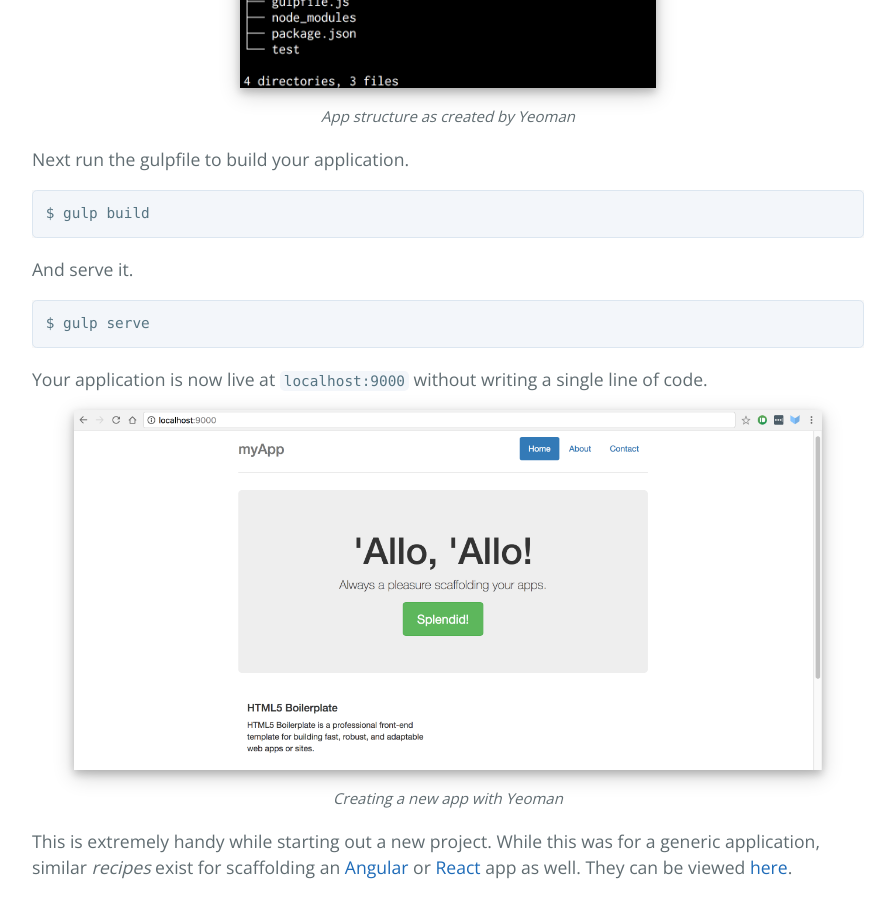
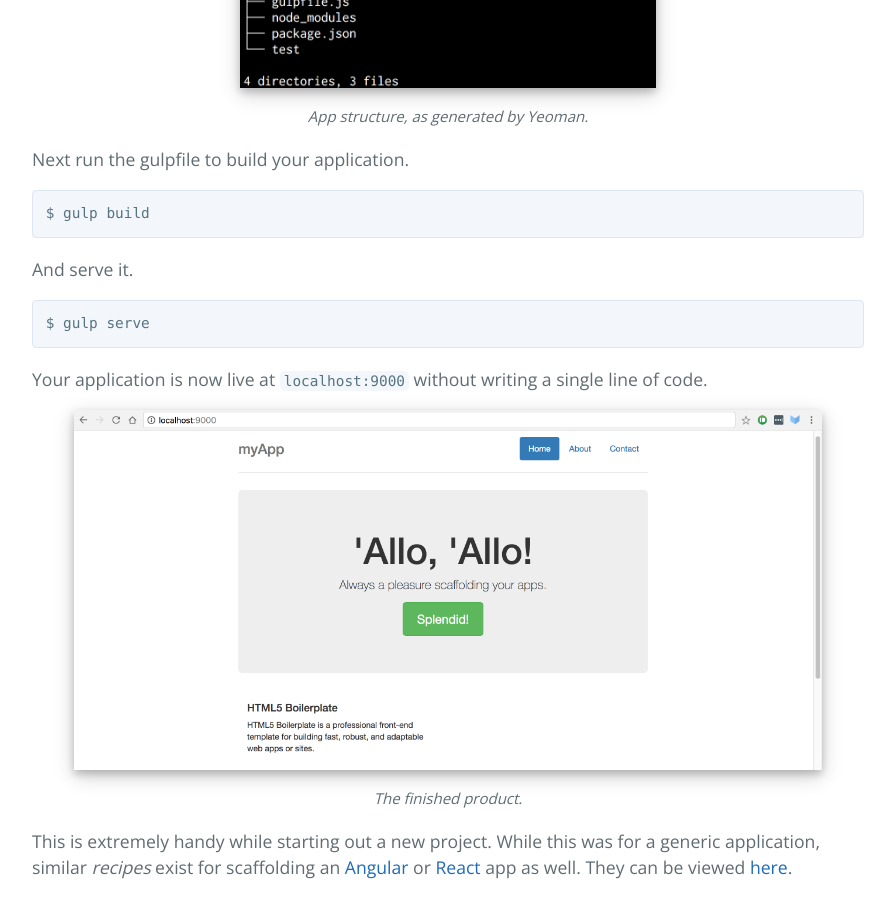
Before and after one commit to rxhl/Front, a Jekyll site: the page built from _posts/2017-10-09-Scaffolding-A-Web-App-With-Yeoman.markdown, in a window 1280 px wide and 1400 px high, scrolled down 3170 px. Shown: the part 195-1092 px from the top of the window, without its empty margins (192-1087 px from the left). Built offline with Jekyll 4.4.1, drawn with Linux system fonts in a browser that asks for light colours; comment, search, counter and statistics services are not loaded.

Commit message:
week 6 v1.6

```diff
--- a/_posts/2017-10-09-Scaffolding-A-Web-App-With-Yeoman.markdown
+++ b/_posts/2017-10-09-Scaffolding-A-Web-App-With-Yeoman.markdown
@@ -78,7 +78,7 @@
 Select your options and Yeoman will install the required NPM and Bower components. If you look into `myApp` directory, you'll find everything from a gulpfile to a custom 404 page to kickstart your application.
 
 <img alt="Directory structure" src="/Front/assets/img/6/tree.png" style="width: 50%; height: auto; display: block; margin: 0 auto;"/>
-<p style="text-align: center; font-size:15px;"><em>App structure as created by Yeoman</em></p>
+<p style="text-align: center; font-size:15px;"><em>App structure, as generated by Yeoman.</em></p>
 
 Next run the gulpfile to build your application.
 
@@ -93,7 +93,7 @@
 Your application is now live at `localhost:9000` without writing a single line of code.
 
 <img alt="My App" src="/Front/assets/img/6/app.png" style="width: 90%; height: auto; display: block; margin: 0 auto;"/>
-<p style="text-align: center; font-size:15px;"><em>Creating a new app with Yeoman</em></p>
+<p style="text-align: center; font-size:15px;"><em>The finished product.</em></p>
 
 This is extremely handy while starting out a new project. While this was for a generic application, similar *recipes* exist for scaffolding an [Angular](https://github.com/yeoman/generator-angular) or [React](https://github.com/react-webpack-generators/generator-react-webpack) app as well. They can be viewed [here](http://yeoman.io/generators/).
 
```
